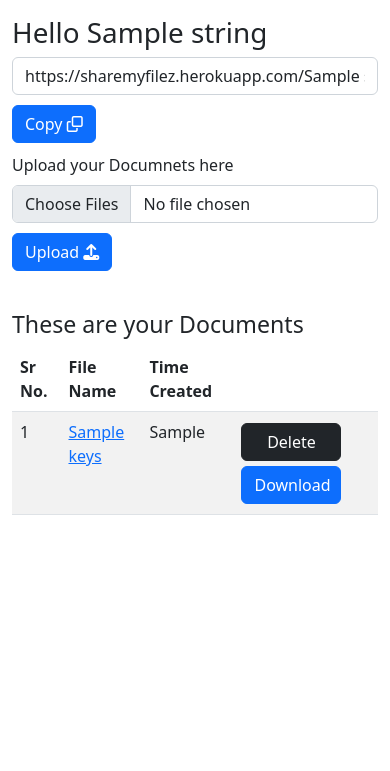
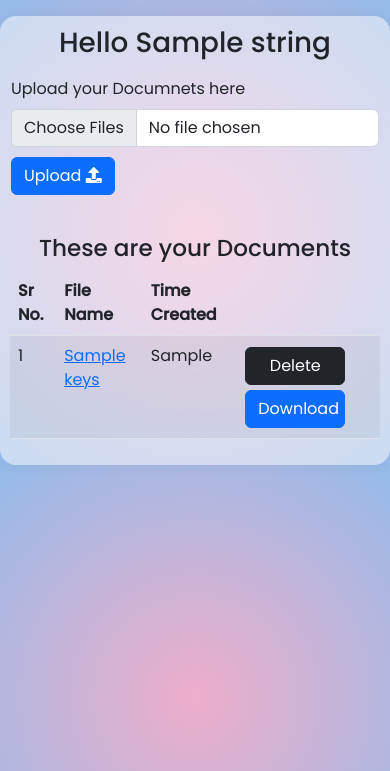
Before and after one commit to rahulshahz/AirShare, a Flask app: template templates/file.html in a window 390 px wide. Shown: the top 771 px of the page. Run offline with Flask 3, Linux system fonts and the light colour scheme; the template is opened without the code that fills it: most values are stand-ins (such as "Sample title", 1, 10 or a date in 2020); some libraries are stand-ins or nearby versions.

Commit message:
Initial commit

```diff
--- /dev/null
+++ b/static/assets/css/stylish.css
@@ -0,0 +1,155 @@
+@import url("https://fonts.googleapis.com/css2?family=Poppins:wght@400;500&display=swap");
+
+html {
+  scroll-behavior: smooth;
+}
+
+* {
+  font-family: "Poppins";
+  margin: 0;
+  padding: 0;
+  box-sizing: border-box;
+}
+
+body {
+  background: rgb(238, 174, 202);
+  background: radial-gradient(
+    circle,
+    rgba(238, 174, 202, 1) 0%,
+    rgba(148, 187, 233, 1) 100%
+  );
+}
+/*custom scrollbar*/
+::-webkit-scrollbar {
+  width: 6px;
+  background: #acb7e1;
+}
+::-webkit-scrollbar-thumb {
+  background: #4577af;
+  border-radius: 10px;
+}
+.flex-row {
+  display: flex;
+  flex-direction: row;
+}
+
+.shape {
+  opacity: 60%;
+  position: absolute;
+  z-index: -1;
+  height: 10rem;
+  width: 10rem;
+}
+
+.wave {
+  animation-name: wave-animation; /* Refers to the name of your @keyframes element below */
+  animation-duration: 2.5s; /* Change to speed up or slow down */
+  animation-iteration-count: infinite; /* Never stop waving :) */
+  transform-origin: 70% 70%; /* Pivot around the bottom-left palm */
+  display: inline-block;
+}
+
+@keyframes wave-animation {
+  0% {
+    transform: rotate(0deg);
+  }
+  10% {
+    transform: rotate(14deg);
+  } /* The following five values can be played with to make the waving more or less extreme */
+  20% {
+    transform: rotate(-8deg);
+  }
+  30% {
+    transform: rotate(14deg);
+  }
+  40% {
+    transform: rotate(-4deg);
+  }
+  50% {
+    transform: rotate(10deg);
+  }
+  60% {
+    transform: rotate(0deg);
+  } /* Reset for the last half to pause */
+  100% {
+    transform: rotate(0deg);
+  }
+}
+
+.img img {
+  max-width: 600px;
+  /* animation: animate 5s linear infinite; */
+}
+
+@media only screen and (max-width: 1100px) {
+  .img img {
+    display: none;
+  }
+}
+
+/* @keyframes animate {
+    0%,100%{
+        transform: translateY(50px);
+    }
+    50%{
+        transform: translateY(100px);
+    }
+} */
+
+section {
+  display: flex;
+  justify-content: center;
+  align-items: center;
+  min-height: 100vh;
+  padding: 50px;
+}
+
+@media (max-width: 900px) {
+  section {
+    padding: 50px 10px 10px;
+  }
+}
+
+.container {
+  position: relative;
+  width: calc(100% - 100px);
+  min-height: calc(100vh - 280px);
+  min-height: 300px;
+  background: rgba(255, 255, 255, 0.5);
+  box-shadow: 0 0 1rem 0 rgba(0, 0, 0, 0.05);
+  border-radius: 1rem;
+  display: flex;
+  flex-direction: column;
+  justify-content: space-between;
+
+  padding: 50px;
+  margin-top: 60px;
+}
+
+@media (max-width: 1100px) {
+  .container {
+    position: relative;
+    width: calc(100% - 20px);
+  }
+}
+
+@media (max-width: 900px) {
+  .container {
+    flex-direction: column;
+    margin-top: 120px;
+    height: auto;
+    padding: 10px;
+    width: calc(100% - 75px);
+  }
+}
+
+@media (max-width: 430px) {
+  .container {
+    flex-direction: column;
+    margin-top: 80px;
+    height: auto;
+    padding: 10px;
+    width: calc(100% - 0px);
+    align-items: center;
+  }
+}
--- a/templates/file.html
+++ b/templates/file.html
@@ -1,12 +1,22 @@
 <!DOCTYPE html>
 <html lang="en">
 <head>
-  <title>Bootstrap Example</title>
+  <title>Share My Filez</title>
   <meta charset="utf-8">
   <meta name="viewport" content="width=device-width, initial-scale=1">
   <link href="https://cdn.jsdelivr.net/npm/bootstrap@5.2.1/dist/css/bootstrap.min.css" rel="stylesheet">
   <script src="https://cdn.jsdelivr.net/npm/bootstrap@5.2.1/dist/js/bootstrap.bundle.min.js"></script>
   <script src="https://kit.fontawesome.com/f4a0013b18.js" crossorigin="anonymous"></script>
+  <link rel="icon" href="static/assets/favicon.ico" type="image/x-icon" />
+  <link rel="apple-touch-icon" sizes="180x180" href="static/assets/apple-touch-icon.png" />
+  <link rel="icon" type="image/png" sizes="32x32" href="static/assets/favicon-32x32.png" />
+  <link rel="icon" type="image/png" sizes="16x16" href="static/assets/favicon-16x16.png" />
+  <link rel="manifest" href="static/assets/site.webmanifest" />
+  <link rel="stylesheet" href="static/assets/css/all.min.css" />
+  <link rel="stylesheet" href="static/assets/css/stylish.css" />
+  <script defer src="static/assets/js/all.js"></script>
+  <link rel="stylesheet" href="https://cdn.jsdelivr.net/gh/devicons/devicon@latest/devicon.min.css" />
+  <script src="https://code.iconify.design/2/2.0.4/iconify.min.js"></script>
   <style>
 
   </style>
@@ -15,8 +25,7 @@
 
 <div class="container mt-3">
     <h1>Hello {{string}} </h1>
-    <input class="form-control" type="text" value="https://sharemyfilez.herokuapp.com/{{string}}" id="myInput">
-    <button style="margin-top: 10px;" class="btn btn-primary" onclick="myFunction()">Copy <i class="fa fa-clone" aria-hidden="true"></i></button>
+
     <form action="/{{string}}" target="_blank" method="POST" enctype="multipart/form-data">
       <label style="margin-top: 10px;" for="formFileMultiple" class="form-label">Upload your Documnets here</label>
       <input name="file" class="form-control" type="file" id="formFileMultiple" multiple />
```
Also changed, not shown: templates/next.html (+4 -4 lines).
